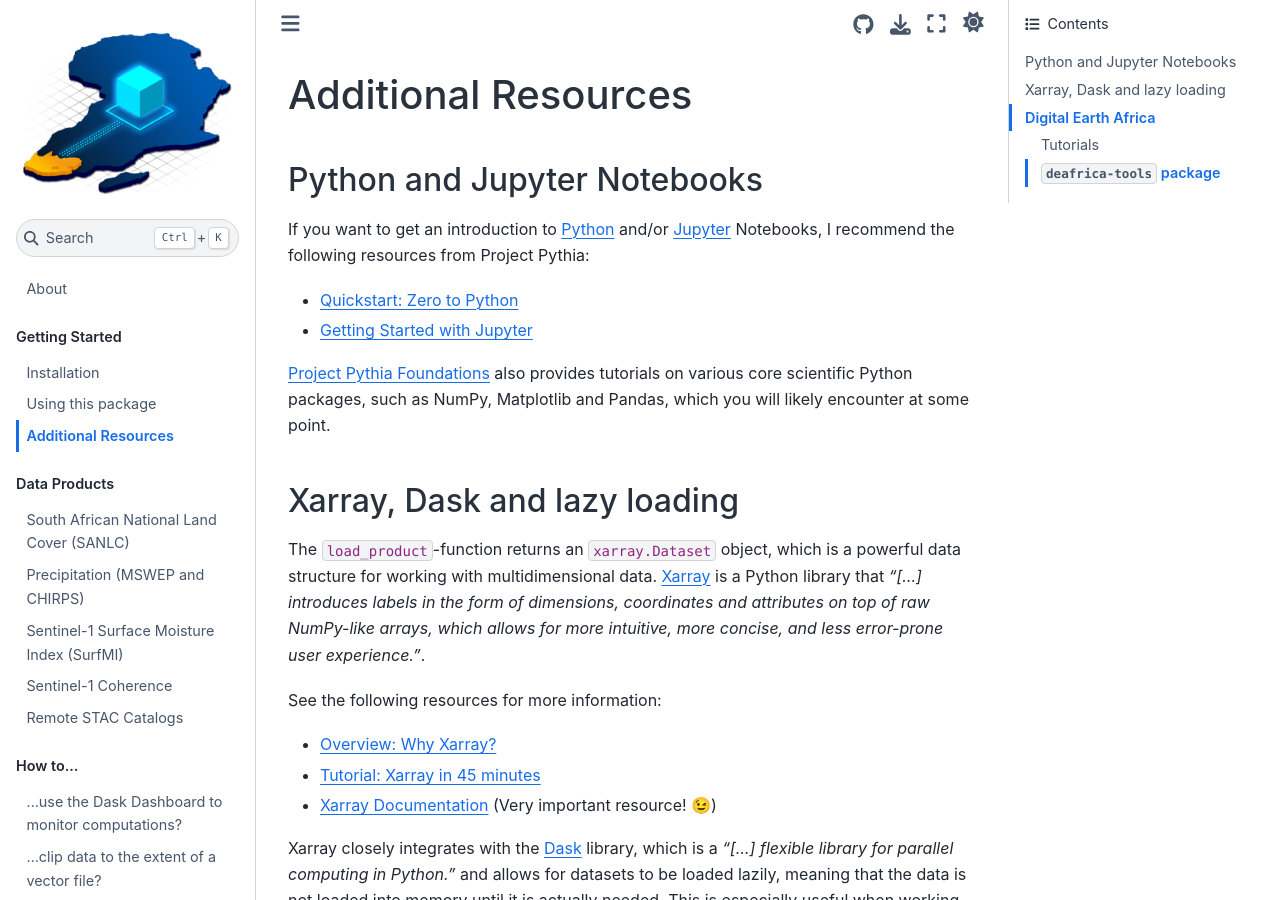
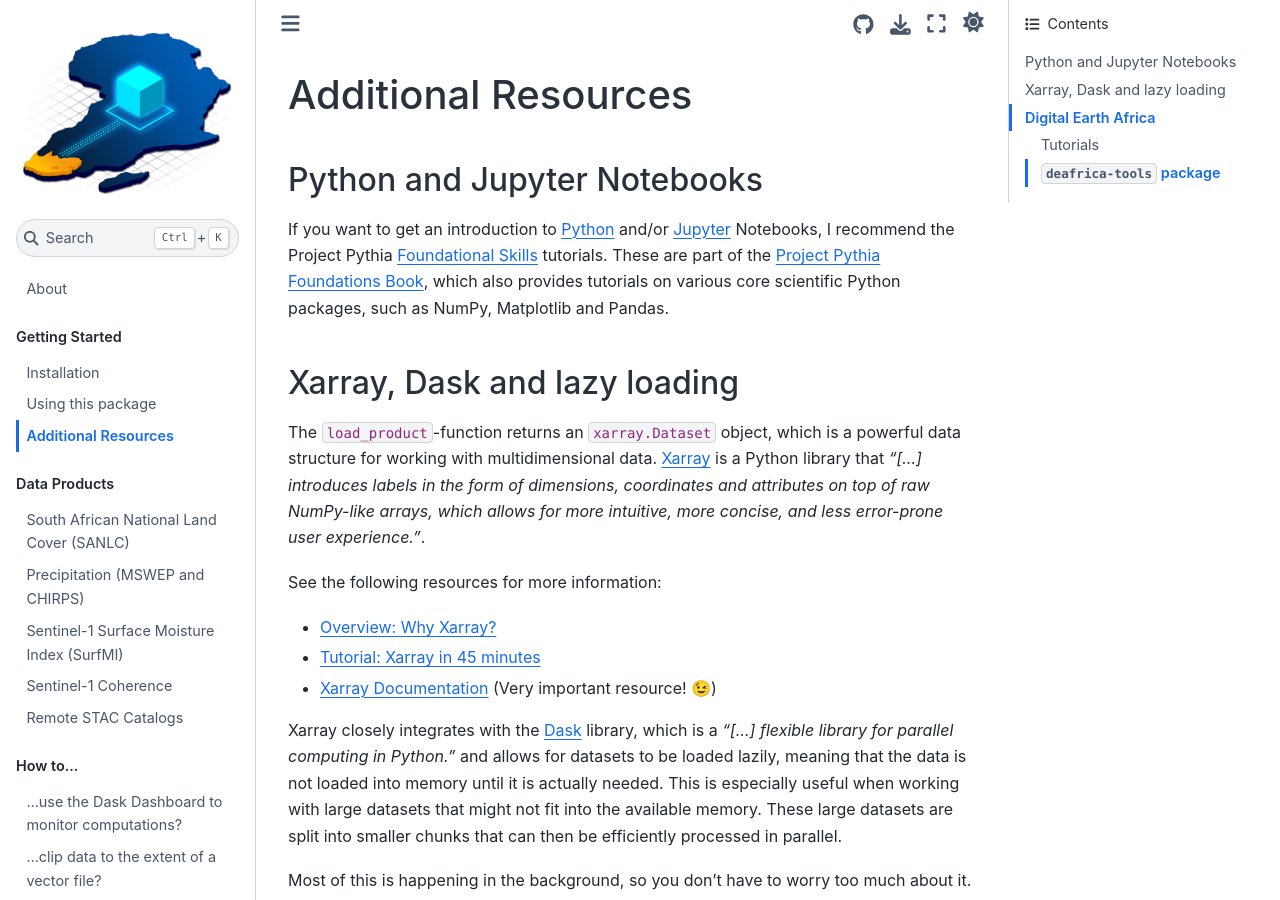
Before and after one commit to Jena-Earth-Observation-School/sdc-tools, a Jupyter Book: the page built from docs/content/01/03_00_Resources.md, in a window 1280 px wide and 900 px high. Built offline with Jupyter Book 1.0.4 settings and Sphinx 7.4.7 and the Sphinx Book theme 1.1.4, drawn with Linux system fonts in a browser that asks for light colours; pages that are not in the unit, such as notebooks, are missing from menus.

Commit message:
docs: fix project pythia links (#93)

```diff
--- a/docs/content/01/03_00_Resources.md
+++ b/docs/content/01/03_00_Resources.md
@@ -3,14 +3,11 @@
 ## Python and Jupyter Notebooks
 
 If you want to get an introduction to [Python](https://www.python.org/) and/or
-[Jupyter](https://jupyter.org/) Notebooks, I recommend the following resources from
-Project Pythia:
-- [Quickstart: Zero to Python](https://foundations.projectpythia.org/foundations/quickstart.html)
-- [Getting Started with Jupyter](https://foundations.projectpythia.org/foundations/getting-started-jupyter.html)
-
-[Project Pythia Foundations](https://foundations.projectpythia.org/landing-page.html)
-also provides tutorials on various core scientific Python packages, such as NumPy,
-Matplotlib and Pandas, which you will likely encounter at some point.
+[Jupyter](https://jupyter.org/) Notebooks, I recommend the Project Pythia [Foundational
+Skills](https://foundations.projectpythia.org/foundations/overview) tutorials. These are
+part of the [Project Pythia Foundations Book](https://foundations.projectpythia.org/preamble/how-to-use/),
+which also provides tutorials on various core scientific Python packages, such as NumPy,
+Matplotlib and Pandas.
 
 (xarray-dask-intro)=
 ## Xarray, Dask and lazy loading
```
